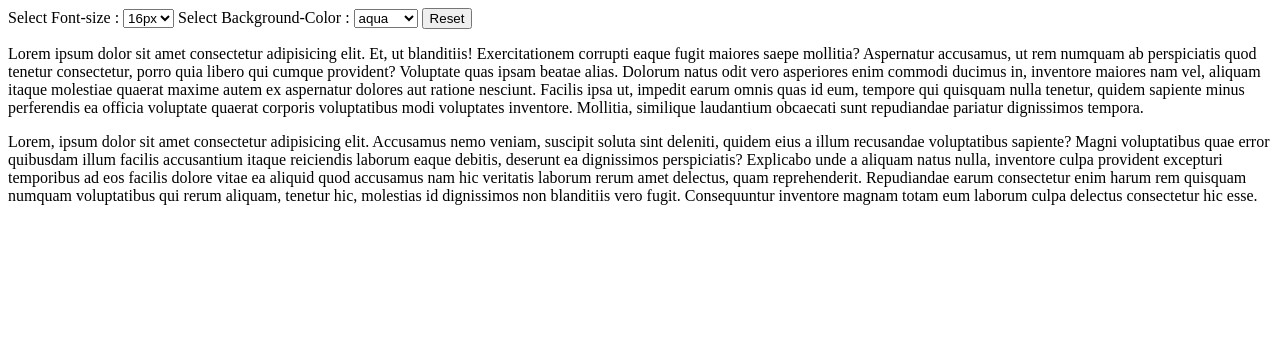
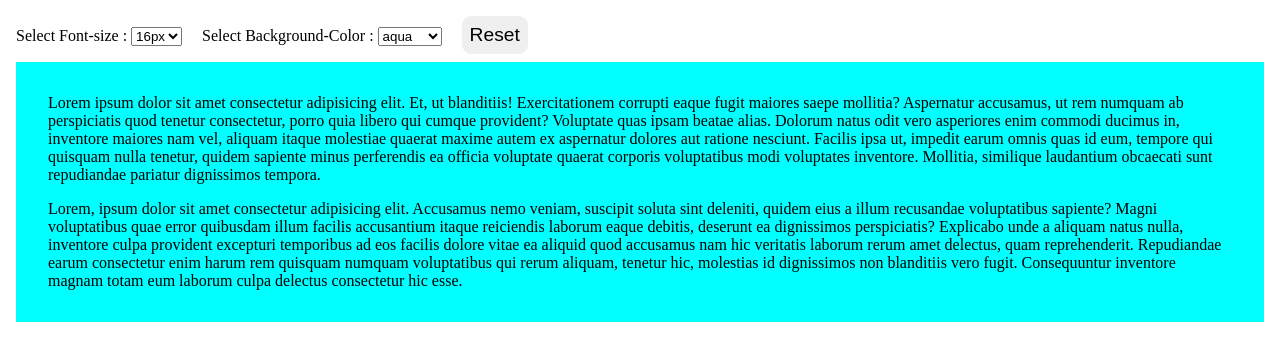
Before and after one commit to pranto113015/Js-Beginers_Project-3, a plain HTML site: page index.html in a window 1280 px wide. Drawn offline with Linux system fonts and the light colour scheme.

Commit message:
add css code

```diff
--- a/style.css
+++ b/style.css
@@ -0,0 +1,30 @@
+* {
+    margin: 0;
+    padding: 0;
+    box-sizing: border-box;
+}
+
+.container {
+    padding: 1rem;
+}
+
+select {
+    margin: 0 1rem 1rem 0;
+}
+
+main {
+    background-color: aqua;
+    font-size: 16px;
+    padding: 1rem;
+}
+
+p {
+    margin: 1rem;
+}
+
+button {
+    border: none;
+    border-radius: 0.6rem;
+    padding: 0.5rem;
+    font-size: 1.2rem;
+}
```
Also changed, not shown: index.html (+0 -1 lines).
